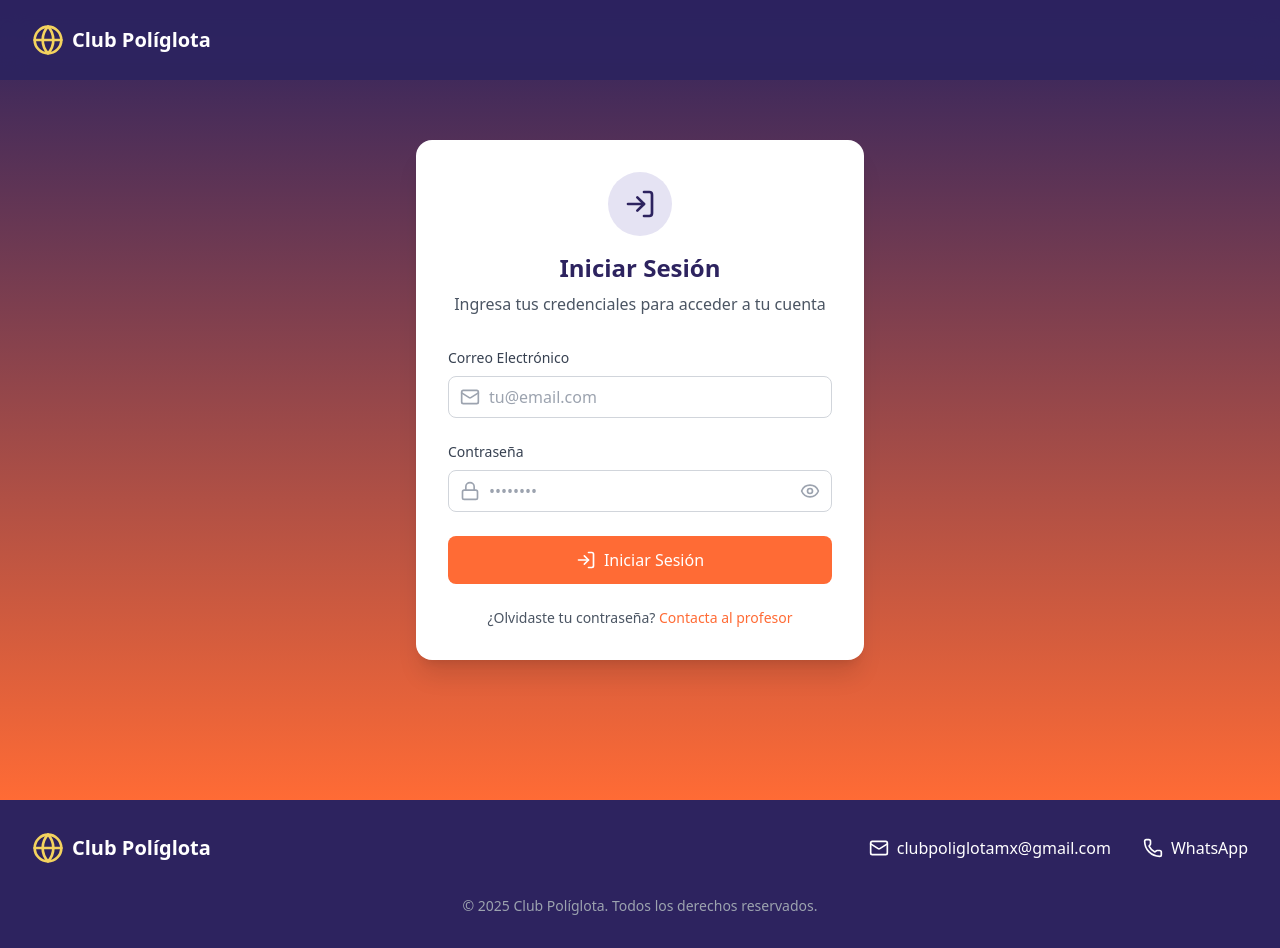
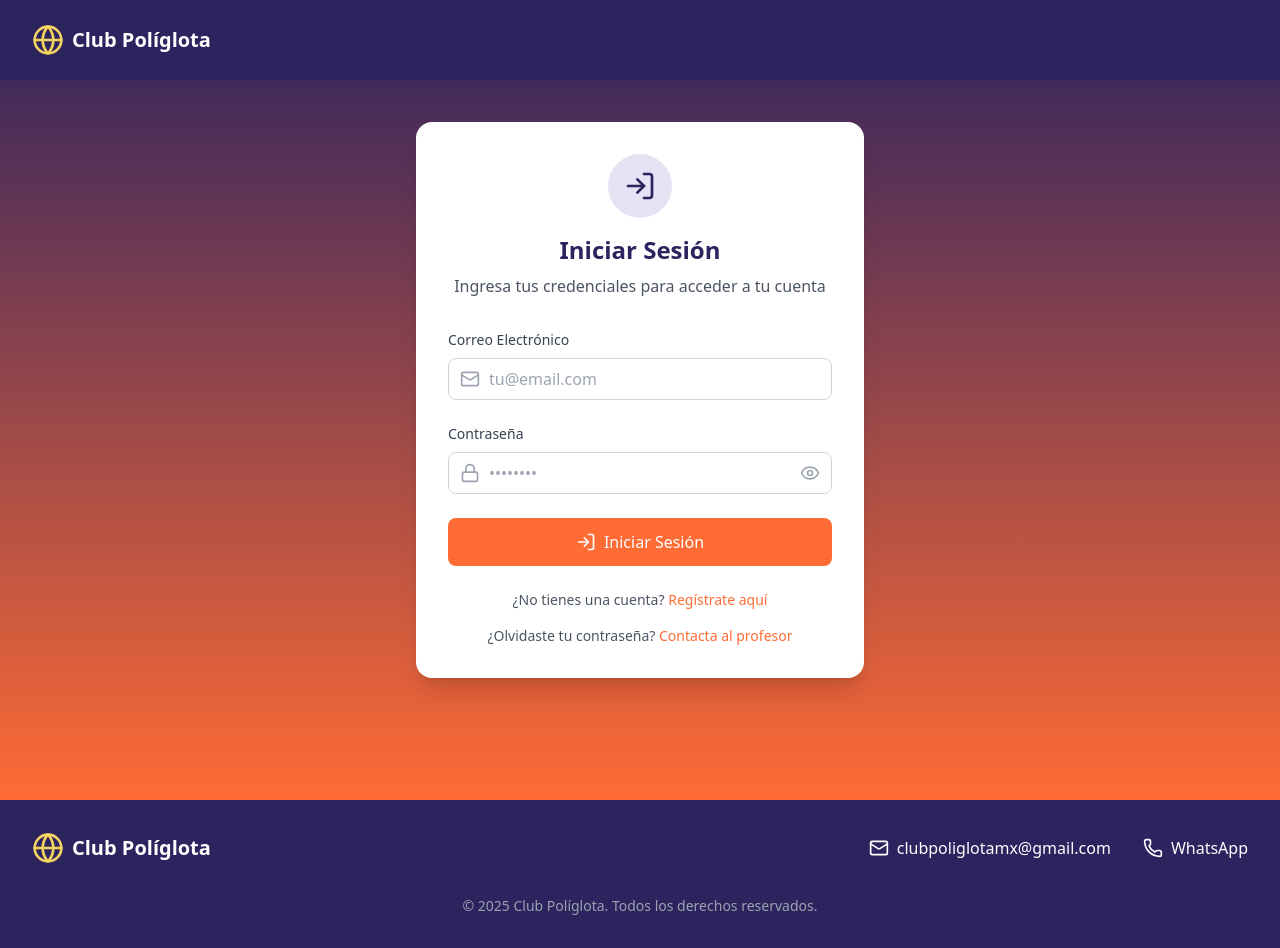
Before and after one commit to maikuamx/club-poliglota, a React (Vite) app: page /login in a window 1280 px wide. Built offline with nearby package versions, Linux system fonts and the light colour scheme.

Commit message:
Agregar registor

```diff
--- a/src/App.tsx
+++ b/src/App.tsx
@@ -1,4 +1,4 @@
-import React, { useEffect } from 'react';
+import  { useEffect } from 'react';
 import { BrowserRouter as Router, Routes, Route } from 'react-router-dom';
 import { Navbar } from './components/Navbar';
 import { Hero } from './components/Hero';
--- a/src/components/auth/LoginForm.tsx
+++ b/src/components/auth/LoginForm.tsx
@@ -1,8 +1,9 @@
 /* eslint-disable @typescript-eslint/no-unused-vars */
-import { useState } from 'react';
+import React, { useState } from 'react';
 import { motion } from 'framer-motion';
 import { Mail, Lock, LogIn, Eye, EyeOff } from 'lucide-react';
 import { useAuthStore } from '../../store/authStore';
+import { useNavigate, useLocation } from 'react-router-dom';
 
 export function LoginForm() {
   const [email, setEmail] = useState('');
@@ -12,6 +13,9 @@ export function LoginForm() {
   const [error, setError] = useState('');
 
   const signIn = useAuthStore((state) => state.signIn);
+  const navigate = useNavigate();
+  const location = useLocation();
+  const registrationMessage = location.state?.message;
 
   const handleSubmit = async (e: React.FormEvent) => {
     e.preventDefault();
@@ -20,6 +24,7 @@ export function LoginForm() {
 
     try {
       await signIn(email, password);
+      navigate('/');
     } catch (err) {
       setError('Credenciales inválidas. Por favor, verifica tu email y contraseña.');
     } finally {
@@ -49,6 +54,16 @@ export function LoginForm() {
             Ingresa tus credenciales para acceder a tu cuenta
           </p>
         </div>
+
+        {registrationMessage && (
+          <motion.div
+            initial={{ opacity: 0, y: -10 }}
+            animate={{ opacity: 1, y: 0 }}
+            className="mb-6 p-4 bg-green-50 border border-green-200 text-green-600 rounded-lg text-center"
+          >
+            {registrationMessage}
+          </motion.div>
+        )}
 
         <form onSubmit={handleSubmit} className="space-y-6">
           <div>
@@ -128,6 +143,18 @@ export function LoginForm() {
             )}
           </motion.button>
 
+          <div className="space-y-4">
+            <p className="text-center text-sm text-gray-600">
+              ¿No tienes una cuenta?{' '}
+              <button
+                type="button"
+                onClick={() => navigate('/register')}
+                className="text-[#FF6B35] hover:underline font-medium"
+              >
+                Regístrate aquí
+              </button>
+            </p>
+
             <p className="text-center text-sm text-gray-600">
               ¿Olvidaste tu contraseña?{' '}
               <button
@@ -138,6 +165,7 @@ export function LoginForm() {
                 Contacta al profesor
               </button>
             </p>
+          </div>
         </form>
       </motion.div>
     </div>
```
Lines whose indentation alone changed are shown as unchanged.
